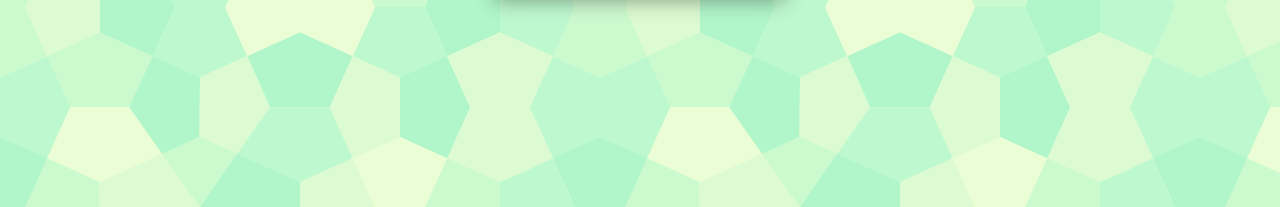
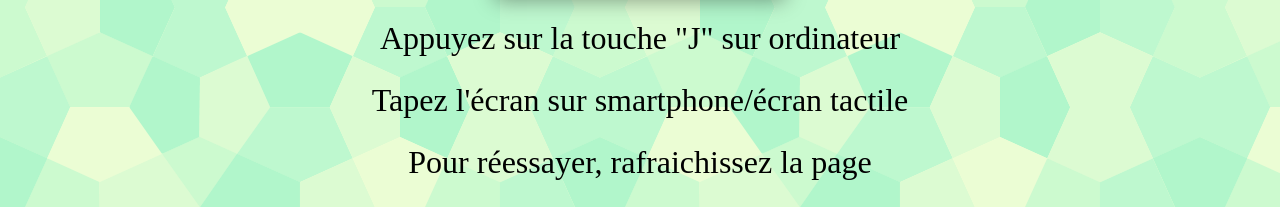
Before and after one commit to JustinMassart/Flappy_Bird, a website: page index.html in a window 1280 px wide. Shown: the part 593-800 px from the top of the page. Drawn offline with Linux system fonts and the light colour scheme.

Commit message:
commit changes

```diff
--- a/index.html
+++ b/index.html
@@ -9,5 +9,8 @@
         <h1>Flappy Bird</h1>
         <canvas height="511" id="game" width="288"></canvas>
         <script src="dist/js/main.js"></script>
+        <span class="marg">Appuyez sur la touche "J" sur ordinateur</span>
+        <span class="marg">Tapez l'écran sur smartphone/écran tactile</span>
+        <span>Pour réessayer, rafraichissez la page</span>
     </body>
 </html>
--- a/src/scss/main.scss
+++ b/src/scss/main.scss
@@ -25,3 +25,13 @@ canvas {
 ::selection {
   background: transparent;
 }
+
+span {
+  display: flex;
+  justify-content: center;
+  font-size: 32px;
+}
+
+.marg {
+  margin-bottom: 25px;
+}
```
Also changed, not shown: dist/css/main.css.
